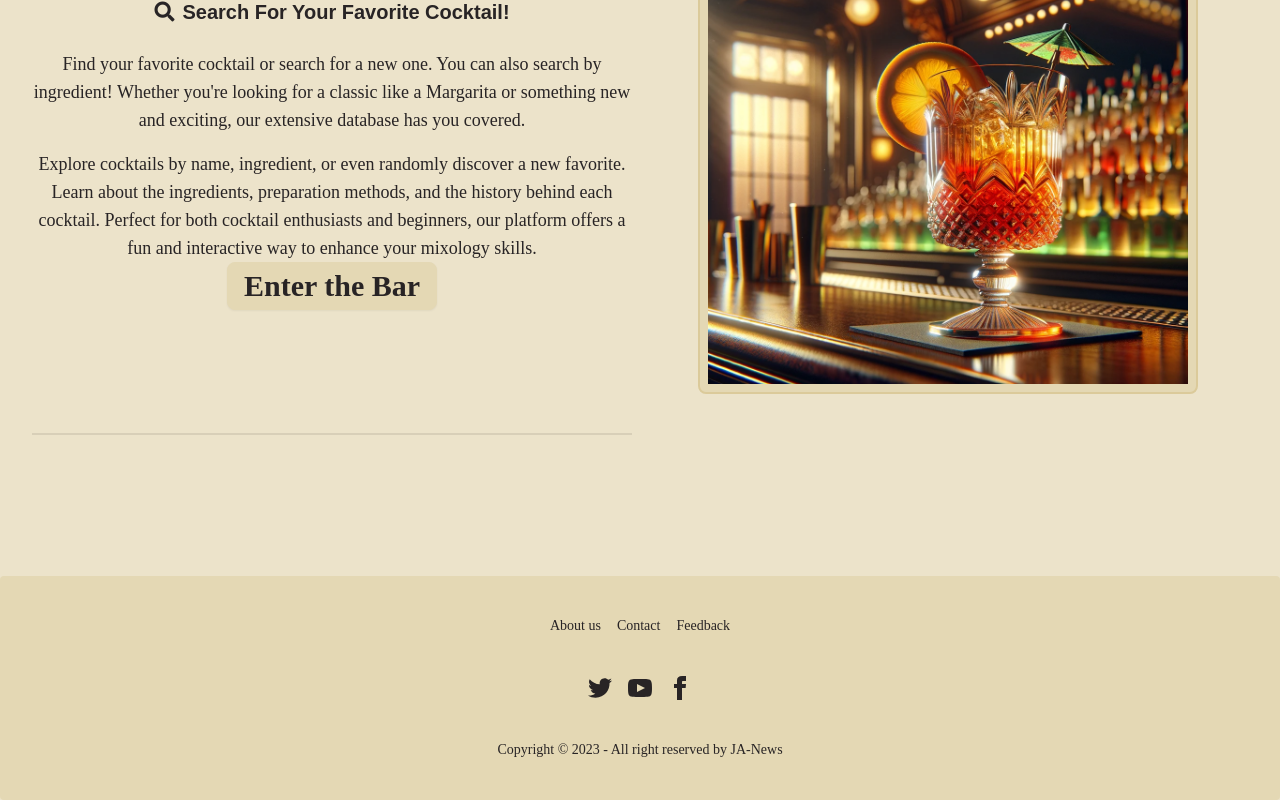
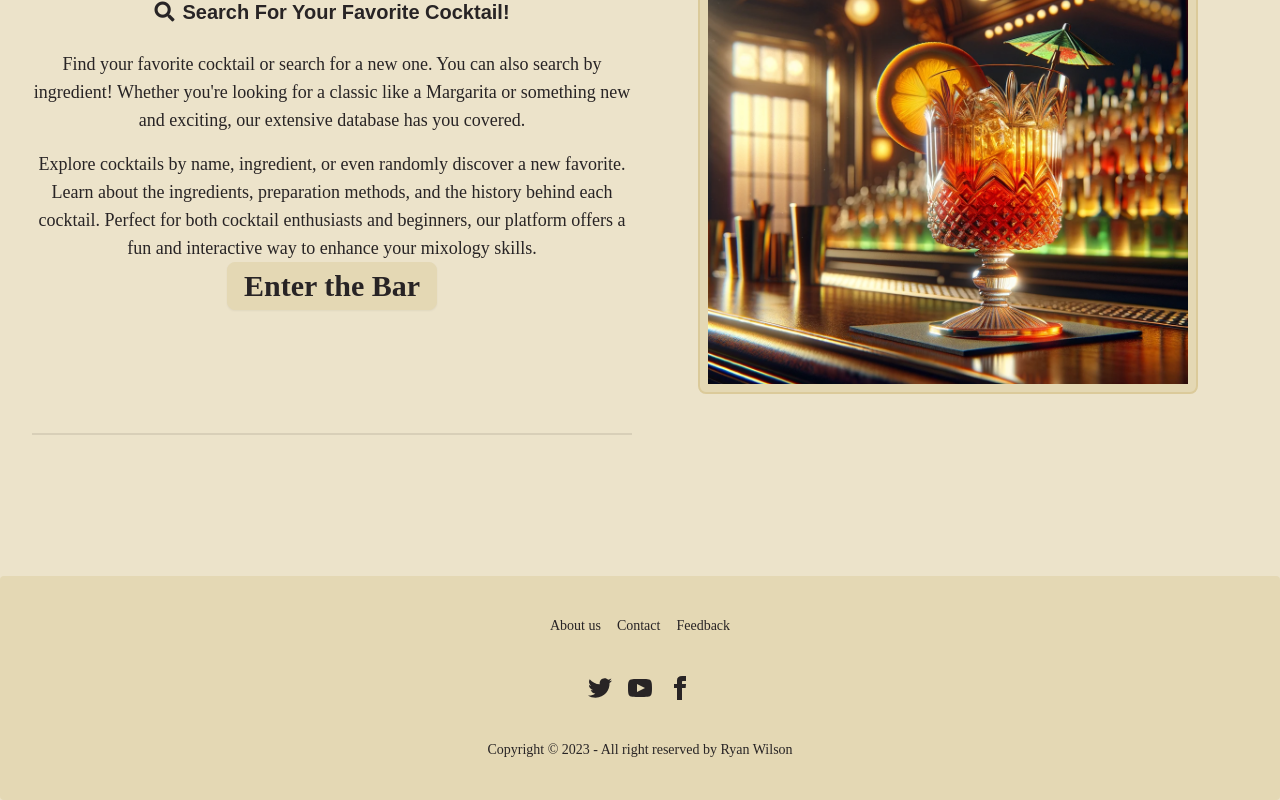
Before and after one commit to RW2023/mixologist, a Next.js app: page / in a window 1280 px wide. Shown: the part 368-1168 px from the top of the page. Built offline with nearby package versions, Linux system fonts and the light colour scheme.

Commit message:
update footer text to match project

```diff
--- a/src/Components/ui/Footer.tsx
+++ b/src/Components/ui/Footer.tsx
@@ -49,7 +49,7 @@ const Footer: FC<Props> = (props): JSX.Element => {
         </div>
       </nav>
       <aside>
-        <p>Copyright © 2023 - All right reserved by JA-News</p>
+        <p>Copyright © 2023 - All right reserved by Ryan Wilson</p>
       </aside>
     </footer>
   );
```
